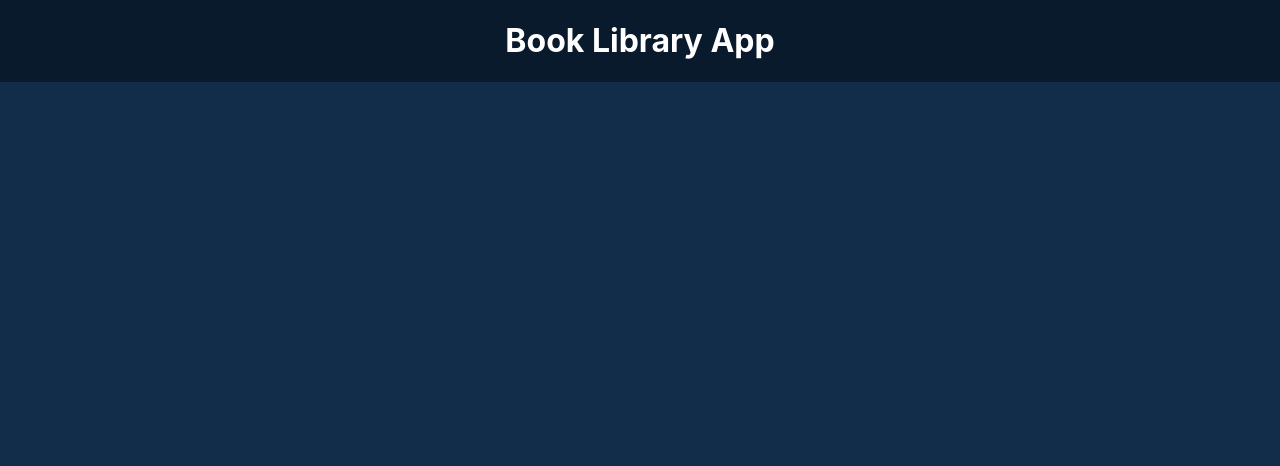
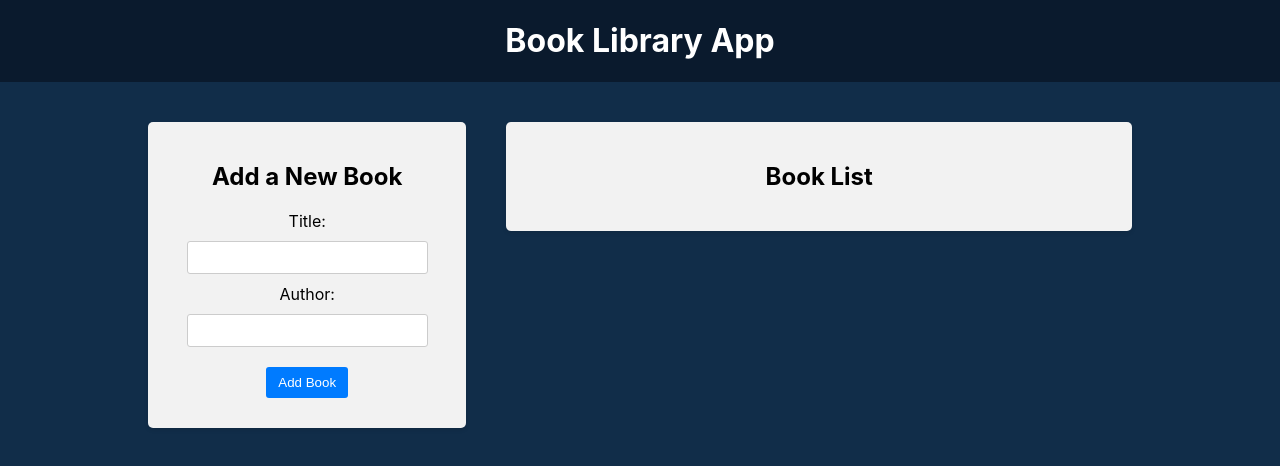
Before and after one commit to cudzoziemka123/book-library, a React (Create React App) app in the folder frontend/: page / in a window 1280 px wide. Shown: the top 466 px of the page. Built offline with nearby package versions, Linux system fonts and the light colour scheme.

Commit message:
BookForm, BookList, Filter components added

```diff
--- a/frontend/src/App.js
+++ b/frontend/src/App.js
@@ -1,4 +1,7 @@
 import './App.css'
+import BookList from './components/BookList/BookList'
+import BookForm from './components/BookForm/BookForm'
+import Filter from './components/Filter/Filter'
 
 function App() {
   return (
@@ -6,6 +9,15 @@
       <header className="app-header">
         <h1>Book Library App</h1>
       </header>
+      <main className="app-main">
+        <div className="app-left-column">
+          <BookForm />
+        </div>
+        <div className="app-right-column">
+          {/* <Filter /> */}
+          <BookList />
+        </div>
+      </main>
     </div>
   )
 }
--- /dev/null
+++ b/frontend/src/components/BookForm/BookForm.css
@@ -0,0 +1,48 @@
+.book-form {
+  width: 100%;
+}
+
+.book-form label {
+  display: block;
+  width: 100%;
+  text-align: center;
+  margin-bottom: 10px;
+}
+
+.book-form input {
+  width: 80%;
+  padding: 8px;
+  margin-bottom: 10px;
+  border: 1px solid #ccc;
+  border-radius: 3px;
+}
+
+.book-form button {
+  background-color: #007bff;
+  color: #fff;
+  padding: 8px 12px;
+  border: none;
+  border-radius: 3px;
+  cursor: pointer;
+  margin: 10px;
+  transition: background-color 0.3s ease;
+}
+
+.book-form button:hover {
+  background-color: #0056b3;
+}
+
+.book-form .spinner {
+  animation: spinner 1s infinite linear;
+  margin-left: 10px;
+}
+
+@keyframes spinner {
+  from {
+    transform: rotate(0deg);
+  }
+
+  to {
+    transform: rotate(360deg);
+  }
+}
--- /dev/null
+++ b/frontend/src/components/BookForm/BookForm.jsx
@@ -0,0 +1,43 @@
+import { useState } from 'react'
+import './BookForm.css'
+const BookForm = () => {
+  const [title, setTitle] = useState('')
+  const [author, setAuthor] = useState('')
+  const handleSubmit = (e) => {
+    e.preventDefault()
+    if (title && author) {
+      console.log(title, author)
+      setTitle('')
+      setAuthor('')
+    }
+  }
+
+  return (
+    <div className="app-block book-form">
+      <h2>Add a New Book</h2>
+      <form onSubmit={handleSubmit}>
+        <div>
+          <label htmlFor="title">Title:</label>
+          <input
+            type="text"
+            id="title"
+            value={title}
+            onChange={(e) => setTitle(e.target.value)}
+          />
+        </div>
+        <div>
+          <label htmlFor="author">Author:</label>
+          <input
+            type="text"
+            id="author"
+            value={author}
+            onChange={(e) => setAuthor(e.target.value)}
+          />
+        </div>
+        <button type="submit">Add Book</button>
+      </form>
+    </div>
+  )
+}
+
+export default BookForm
--- /dev/null
+++ b/frontend/src/components/BookList/BookList.jsx
@@ -0,0 +1,11 @@
+import './Booklist.css'
+
+const BookList = () => {
+  return (
+    <div className="app-block book-list">
+      <h2>Book List</h2>
+    </div>
+  )
+}
+
+export default BookList
--- /dev/null
+++ b/frontend/src/components/BookList/Booklist.css
@@ -0,0 +1,61 @@
+.book-list ul {
+  padding: 0;
+  margin: 20px -20px;
+  list-style: none;
+}
+
+.book-list li {
+  display: flex;
+  justify-content: space-between;
+  align-items: center;
+  width: auto;
+  padding: 10px 20px;
+  border-bottom: 1px solid #ccc;
+  background-color: #fff;
+  list-style-type: none;
+}
+
+.book-list li:nth-child(even) {
+  background-color: #f2f2f2;
+}
+
+.book-list li:hover {
+  background-color: #dbe4f8;
+}
+
+.book-list button {
+  background-color: #fff;
+  color: red;
+  border: 1px solid red;
+  padding: 8px 12px;
+  border-radius: 3px;
+  cursor: pointer;
+  transition: background-color 0.3s ease;
+}
+
+.book-list button:hover {
+  background-color: #fdd;
+}
+
+.book-list .highlight {
+  background-color: #ff0;
+}
+
+.book-list .book-info {
+  flex: 1;
+  text-align: left;
+}
+
+.book-list .book-actions {
+  display: flex;
+  align-items: center;
+}
+
+.book-list .star-icon {
+  width: 24px;
+  height: 24px;
+  margin: 0 20px;
+  cursor: pointer;
+  transition: color 0.3s ease;
+  color: #fca510;
+}
--- /dev/null
+++ b/frontend/src/components/Filter/Filter.css
@@ -0,0 +1,50 @@
+.filter-row {
+  display: flex;
+  justify-content: space-between;
+  align-items: center;
+}
+
+.filter-group {
+  flex: 1;
+  text-align: center;
+}
+
+.filter input[type='text'] {
+  width: 80%;
+  padding: 8px;
+  border: 1px solid #ccc;
+  border-radius: 3px;
+}
+
+.filter button {
+  background-color: #007bff;
+  color: #fff;
+  padding: 8px 12px;
+  border: none;
+  border-radius: 3px;
+  cursor: pointer;
+  margin: 10px;
+  transition: background-color 0.3s ease;
+}
+
+.filter button:hover {
+  background-color: #0056b3;
+}
+
+@media screen and (max-width: 1024px) {
+  .filter-row {
+    flex-direction: column;
+    align-items: stretch;
+  }
+
+  .filter-group {
+    width: 100%;
+    margin: auto;
+    margin-bottom: 10px;
+  }
+
+  .filter button {
+    margin: 10px auto 0;
+    max-width: 50%;
+  }
+}
--- /dev/null
+++ b/frontend/src/components/Filter/Filter.jsx
@@ -0,0 +1,11 @@
+import './Filter.css'
+
+const Filter = () => {
+  return (
+    <div className="app-block filter">
+      <h2>Filters</h2>
+    </div>
+  )
+}
+
+export default Filter
```
